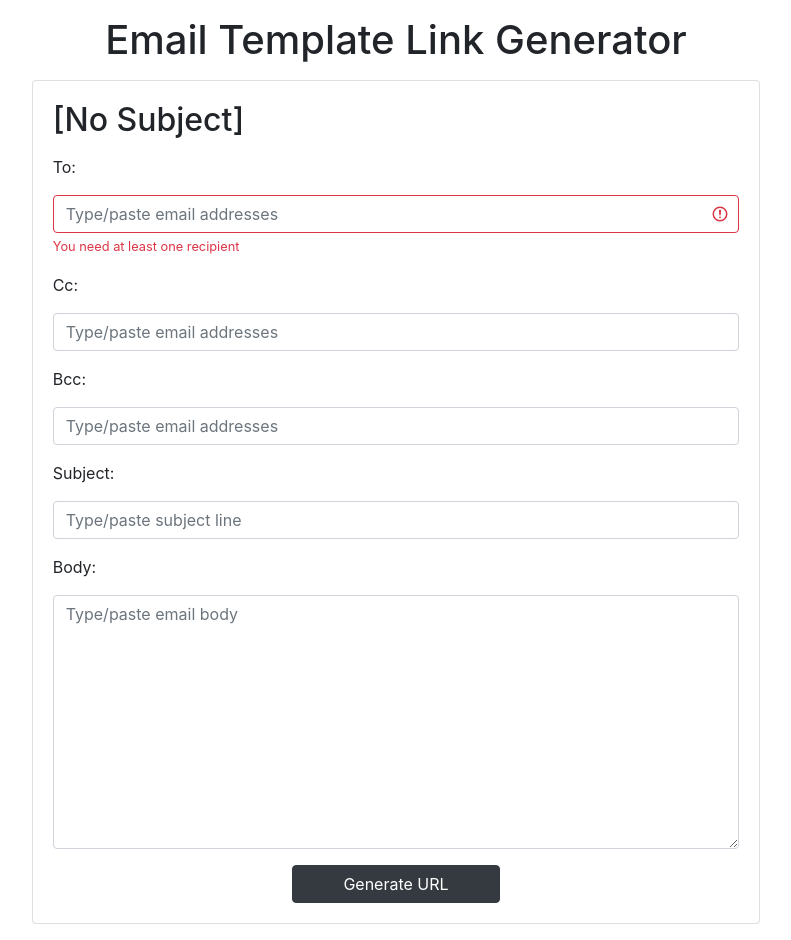
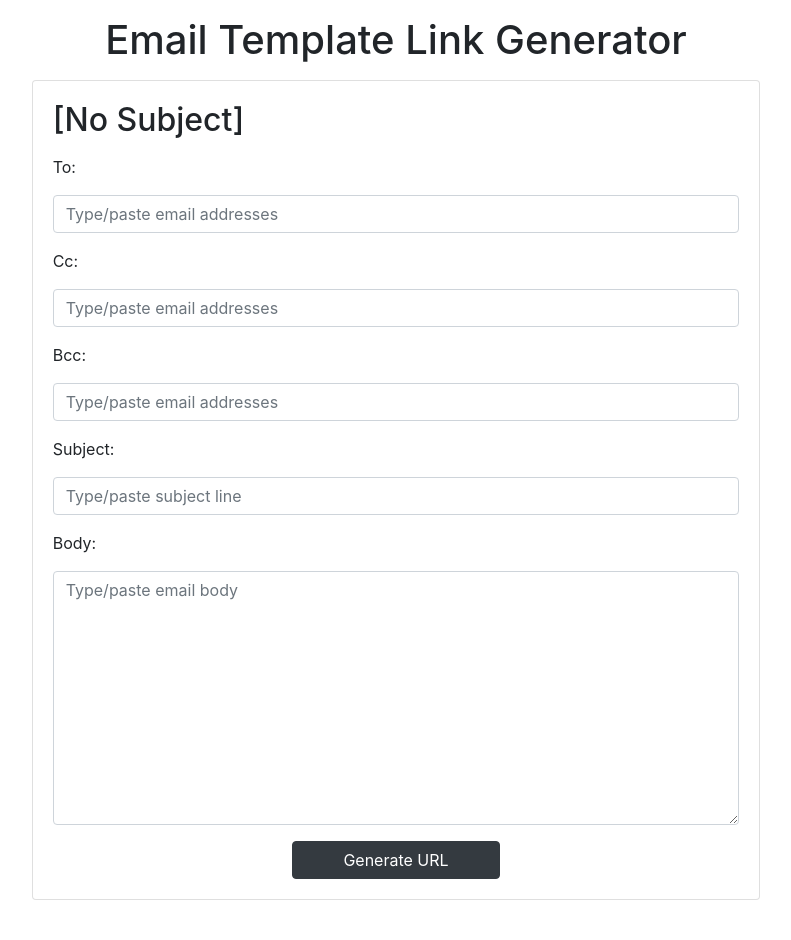
Before and after one commit to syoon123/etemplate, a React (Create React App) app in the folder app/: page / in a window 1280 px wide. Shown: the whole page, without its empty margins (244-1035 px from the left). After the commit the page ends 916 px from the top, so only its background shows below. Built offline with nearby package versions, Linux system fonts and the light colour scheme.

Commit message:
removed atLeastOneNeeded prop

```diff
--- a/app/src/App.tsx
+++ b/app/src/App.tsx
@@ -74,7 +74,6 @@ export default function App() {
                   items: recipients,
                   existingItems: cc.concat(bcc),
                   isHidden: !isEditing,
-                  atLeastOneNeeded: true,
                 })}
                 {Recipients({
                   label: 'Cc:',
@@ -82,7 +81,6 @@ export default function App() {
                   items: cc,
                   existingItems: recipients.concat(bcc),
                   isHidden: !isEditing,
-                  atLeastOneNeeded: false,
                 })}
                 {Recipients({
                   label: 'Bcc:',
@@ -90,7 +88,6 @@ export default function App() {
                   items: bcc,
                   existingItems: recipients.concat(cc),
                   isHidden: !isEditing,
-                  atLeastOneNeeded: false,
                 })}
                 {Content({
                   label: 'Subject:',
--- a/app/src/components/Recipients.tsx
+++ b/app/src/components/Recipients.tsx
@@ -9,14 +9,11 @@ type RecipientsProps = {
   items: string[];
   existingItems: string[];
   isHidden: boolean;
-  atLeastOneNeeded: boolean;
 };
 
 export default function Recipients(props: RecipientsProps) {
   const [value, setValue] = React.useState<string>('');
-  const [error, setError] = React.useState<string>(
-    props.atLeastOneNeeded ? 'You need at least one recipient' : ''
-  );
+  const [error, setError] = React.useState<string>('');
   const validEmail = new RegExp(/[\w\d.-]+@[\w\d.-]+\.[\w\d.-]+/g);
   if (props.isHidden) {
     return;
```
